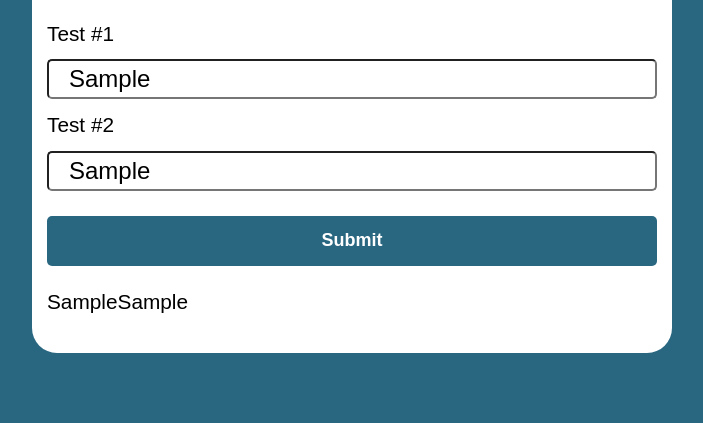
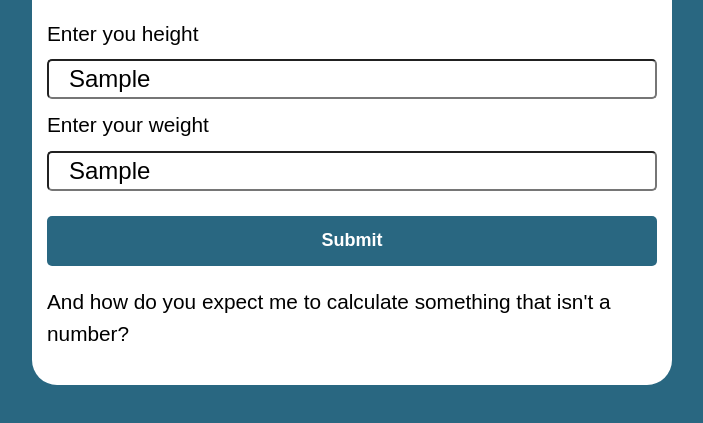
Before and after one commit to rodrigonikolof/1.PreventDefault_and_validations_CSS_alter_BMI_calc, a plain HTML site: page index.html in a window 1280 px wide. Both pictures are taken after typing "Sample", "Sample" into the empty fields and a click on the button "Submit". Shown: the part 223-646 px from the top of the page, without its empty margins (288-991 px from the left). Drawn offline with Linux system fonts and the light colour scheme.

Commit message:
Added first layer of validation and logic

```diff
--- a/index.html
+++ b/index.html
@@ -16,10 +16,10 @@
 
         <form action="">
 
-            <label for="userHeight"> Test #1 </label>
+            <label for="userHeight"> Enter you height </label>
             <input type="text" id="userHeight">
 
-            <label for="userWeight"> Test #2 </label>
+            <label for="userWeight"> Enter your weight </label>
             <input type="text" id="userWeight">
 
             <button id="submitBtn">Submit</button>
--- a/index.js
+++ b/index.js
@@ -6,22 +6,26 @@ let displayResult = document.querySelector('#displayResult');
 
 
 submitBtn.addEventListener('click', function (e){
-    receiveInput(e);
+    validation(e);
     });
 
 
-// function validation(){
-//     if (userHeight.value == " " || userWeight.value ==" ") {
-//         displayResult.innerHTML = "Cannot be blank or zero";
-//         }
-//     else{
-
-//         }
-//     }
+function validation(e){
+    e.preventDefault();
+    if (userHeight.value == "" || userWeight.value == "") {
+        displayResult.innerHTML = "Cannot be blank - please enter something";
+            }
+    else if (isNaN(userHeight.value) == true || isNaN(userWeight.value) == true){
+        return displayResult.innerHTML = "And how do you expect me to calculate something that isn't a number?";
+        }
+    else {
+        return receiveInput(e);
+        }
+    }
 
 function receiveInput(e){
 e.preventDefault();
 userHeight = userHeight.value;
 userWeight = userWeight.value;
-displayResult.innerHTML = userHeight + userWeight;
+displayResult.innerHTML = `Your BMI is ${(userWeight / Math.sqrt(userHeight,2)).toFixed(2)}` ;
 }
```
Also changed, not shown: 1 other file.
